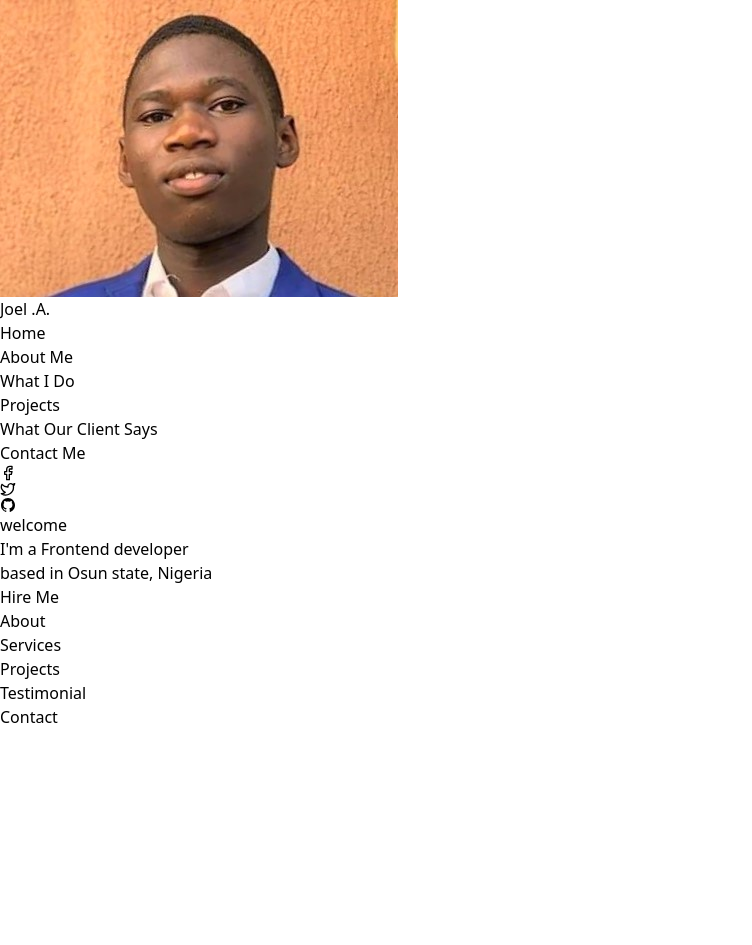
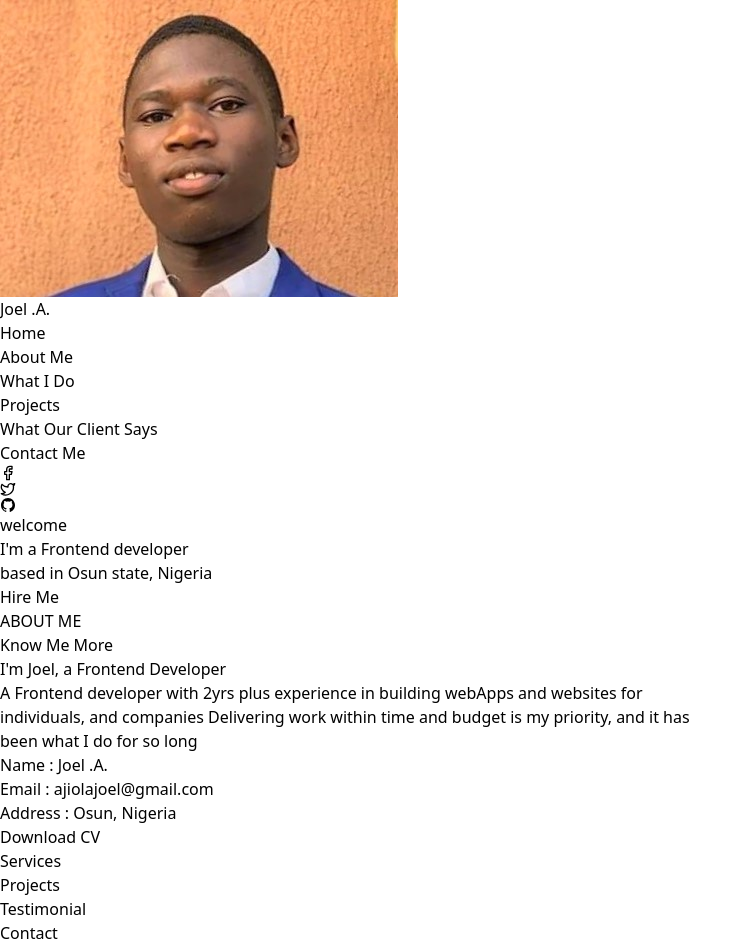
Before and after one commit to Joel0007tech/joel-folio, a React (Vite) app: page / in a window 1280 px wide. Shown: the whole page, without its empty margins (0-752 px from the left). Before the commit the page ends 800 px from the top, so only its background shows below. Built offline with nearby package versions, Linux system fonts and the light colour scheme.

Commit message:
portfolio, under development

```diff
--- a/src/components/About.jsx
+++ b/src/components/About.jsx
@@ -2,7 +2,35 @@ import React from 'react'
 
 const About = () => {
   return (
-    <div>About</div>
+    <div>
+      <div className='p-3 flex flex-col'>
+          <h1 className='text-[150px] text-slate-200 text-center font-semibold'>ABOUT ME</h1>
+        <h3 className='font-semibold text-4xl text-center relative bottom-32'>Know Me More</h3>
+      <div className='flex relative bottom-12 m-auto gap-32'>
+         <div className='flex flex-col gap-2'>
+          <h3 className='text-2xl font-semibold text-green-700'>I'm Joel,
+          <span className='text-3xl font-semibold white'> a Frontend Developer</span></h3>
+          <p className='text-gray-400 text-md'>
+            A Frontend developer with 2yrs plus experience in building webApps
+            and websites for<br/> individuals, and companies
+            Delivering work within time and budget is my priority, and it has <br/>
+            been what I do for so long
+          </p>
+         </div>
+         <div className='flex flex-col gap-4'>
+          <p className='text-slate-500 text-base font-bold border border-t-0 border-r-0 border-l-0 border-b-gray-300 p-2'>
+            Name : <span  className='font-normal'>Joel .A.</span></p>
+          <p className='text-slate-500 text-base font-bold border border-t-0 border-r-0 border-l-0 border-b-gray-300 p-2'>
+            Email : <span  className='font-normal text-green-500'>ajiolajoel@gmail.com</span> </p>
+          <p className='text-slate-500 text-base font-bold border border-t-0 border-r-0 border-l-0 border-b-gray-300 p-2'>
+            Address : <span  className='font-normal'>Osun, Nigeria</span></p>
+          <a href="http://" className='text-white bg border-[3px] bg-green-500 rounded-full
+              pl-7 pr-7 p-2 text-center text-base hover:text-black hover:bg-green-500'>
+                Download CV</a>
+         </div>
+      </div>
+      </div>
+    </div>
   )
 }
 
--- a/src/components/Home.jsx
+++ b/src/components/Home.jsx
@@ -39,8 +39,8 @@ const Home = () => {
              <p className='text-white text-6xl font-semibold text-center'>I'm a <span className='text-green-600 text-6xl font-bold'>
               Frontend developer</span></p>
               <p className='text-center text-slate-200 text-lg mt-2'>based in Osun state, Nigeria</p>
-              <a href="http://" className='text-green-600 bg-transparent border-[2px] border-green-600 rounded-full
-              pl-5 pr-5 m-auto p-2 text-base relative bottom-7'>
+              <a href="http://" className='text-white bg-transparent border-[3px] border-green-500 rounded-full
+              pl-7 pr-7 m-auto p-2 text-base relative bottom-10 hover:text-black hover:bg-green-500'>
                 Hire Me</a>
           </div>
         </div>
--- a/src/index.css
+++ b/src/index.css
@@ -1,3 +1,9 @@
 @import "tailwindcss/base";
 @import "tailwindcss/components";
 @import "tailwindcss/utilities";
+
+*{
+    padding: 0;
+    margin: 0;
+    box-sizing: border-box;
+}
```
